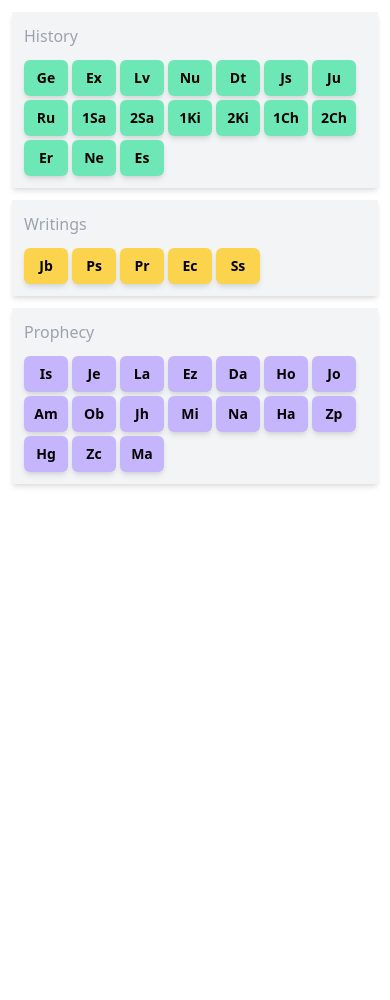
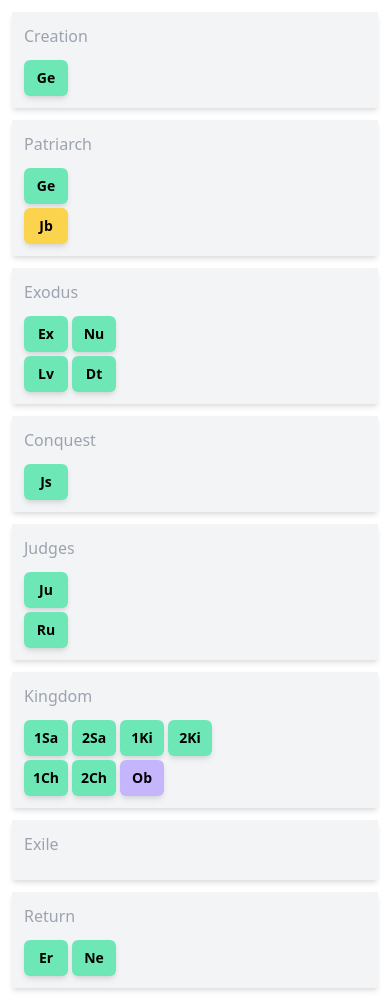
Before and after one commit to robkreisel/the-bible, a React (Create React App) app: page / in a window 390 px wide. Before the commit the page ends 844 px from the top, so only its background shows below. Built offline with nearby package versions, Linux system fonts and the light colour scheme.

Commit message:
Adding OT Chronological

```diff
--- a/src/App.js
+++ b/src/App.js
@@ -2,15 +2,19 @@ import React from 'react';
 import './App.css';
 import OTDetails from './components/OTDetails';
 import NTDetails from './components/NTDetails';
+import OTChronological from './components/OTChronological';
 
 function App() {
   return (
     <div>
-      <div className="block">
+      <div className="hidden">
         <OTDetails />
       </div>
       <div className="hidden">
         <NTDetails />
+      </div>
+      <div className="block">
+        <OTChronological />
       </div>
     </div>
   );
--- /dev/null
+++ b/src/components/OTChronological.jsx
@@ -0,0 +1,87 @@
+import React from "react";
+import HistoryBook from './HistoryBook';
+import WritingsBook from './WritingsBook';
+import ProphecyBook from './ProphecyBook';
+import history from '../data/otHistory';
+import writings from '../data/otWritings';
+import prophecy from '../data/otProphecy';
+
+export default function OTChronological() {
+
+    return (
+        <div>
+            <div className="m-3 p-3 md:m-10 bg-gray-100 shadow-md overflow-hidden">
+                <div className="mb-3 text-gray-400">Creation</div>
+                <div className="flex flex-wrap gap-1">
+                    {history.filter(function (book) { return book.era.includes("creation"); }).map((book) => (
+                        <HistoryBook book={book} key={book.symbol} />
+                    ))}
+                </div>
+            </div>
+            <div className="m-3 p-3 md:m-10 bg-gray-100 shadow-md overflow-hidden">
+                <div className="mb-3 text-gray-400">Patriarch</div>
+                <div className="grid grid-rows-2 gap-1">
+                    {history.filter(function (book) { return book.era.includes("patriarch"); }).map((book) => (
+                        <HistoryBook book={book} key={book.symbol} />
+                    ))}
+                    {writings.filter(function (book) { return book.era.includes("patriarch"); }).map((book) => (
+                        <WritingsBook book={book} key={book.symbol} />
+                    ))}
+                </div>
+            </div>
+            <div className="m-3 p-3 md:m-10 bg-gray-100 shadow-md overflow-hidden">
+                <div className="mb-3 text-gray-400">Exodus</div>
+                <div className="flex">
+                    <div className="grid grid-rows-2 grid-cols-2 grid-flow-col gap-1">
+                        {history.filter(function (book) { return book.era.includes("exodus"); }).map((book) => (
+                            <HistoryBook book={book} key={book.symbol} />
+                        ))}
+                    </div>
+                </div>
+            </div>
+            <div className="m-3 p-3 md:m-10 bg-gray-100 shadow-md overflow-hidden">
+                <div className="mb-3 text-gray-400">Conquest</div>
+                <div className="flex flex-wrap gap-1">
+                    {history.filter(function (book) { return book.era.includes("conquest"); }).map((book) => (
+                        <HistoryBook book={book} key={book.symbol} />
+                    ))}
+                </div>
+            </div>
+            <div className="m-3 p-3 md:m-10 bg-gray-100 shadow-md overflow-hidden">
+                <div className="mb-3 text-gray-400">Judges</div>
+                <div className="grid grid-row-2 gap-1">
+                    {history.filter(function (book) { return book.era.includes("judges"); }).map((book) => (
+                        <HistoryBook book={book} key={book.symbol} />
+                    ))}
+                </div>
+            </div>
+            <div className="m-3 p-3 md:m-10 bg-gray-100 shadow-md overflow-hidden">
+                <div className="mb-3 text-gray-400">Kingdom</div>
+                <div className="flex">
+                    <div className="grid grid-cols-4 justify-items-end gap-1">
+                        {history.filter(function (book) { return book.era.includes("kingdom"); }).map((book) => (
+                            <HistoryBook book={book} key={book.symbol} />
+                        ))}
+                        <ProphecyBook book={prophecy.find(function (book) { return book.symbol === "Ob" })} />
+                    </div>
+                </div>
+            </div>
+            <div className="m-3 p-3 md:m-10 bg-gray-100 shadow-md overflow-hidden">
+                <div className="mb-3 text-gray-400">Exile</div>
+                <div className="flex flex-wrap gap-1">
+                    {history.filter(function (book) { return book.era.includes("exile"); }).map((book) => (
+                        <HistoryBook book={book} key={book.symbol} />
+                    ))}
+                </div>
+            </div>
+            <div className="m-3 p-3 md:m-10 bg-gray-100 shadow-md overflow-hidden">
+                <div className="mb-3 text-gray-400">Return</div>
+                <div className="flex flex-wrap gap-1">
+                    {history.filter(function (book) { return book.era.includes("return"); }).map((book) => (
+                        <HistoryBook book={book} key={book.symbol} />
+                    ))}
+                </div>
+            </div>
+        </div>
+    );
+}
--- a/src/data/otHistory.js
+++ b/src/data/otHistory.js
@@ -3,7 +3,7 @@ export default [
         name: "Genesis",
         symbol: "Ge",
         year: "1430 BC",
-    era: "BC",
+        era: ["creation", "patriarch"],
         author: "Moses",
         order: 1,
     },
@@ -11,7 +11,7 @@ export default [
         name: "Exodus",
         symbol: "Ex",
         year: "1400 BC",
-    era: "BC",
+        era: "exodus",
         author: "Moses",
         order: 1,
     },
@@ -19,7 +19,7 @@ export default [
         name: "Leviticus",
         symbol: "Lv",
         year: "1445 BC",
-    era: "BC",
+        era: "exodus",
         author: "Moses",
         order: 1,
     },
@@ -27,7 +27,7 @@ export default [
         name: "Numbers",
         symbol: "Nu",
         year: "1400 BC",
-    era: "BC",
+        era: "exodus",
         author: "Moses",
         order: 1,
     },
@@ -35,7 +35,7 @@ export default [
         name: "Deuteronomy",
         symbol: "Dt",
         year: "1400 BC",
-    era: "BC",
+        era: "exodus",
         author: "Moses",
         order: 1,
     },
@@ -43,7 +43,7 @@ export default [
         name: "Joshua",
         symbol: "Js",
         year: "1375 BC",
-    era: "BC",
+        era: "conquest",
         author: "Joshua",
         order: 1,
     },
@@ -51,7 +51,7 @@ export default [
         name: "Judges",
         symbol: "Ju",
         year: "1050 BC",
-    era: "BC",
+        era: "judges",
         author: "Samuel",
         order: 1,
     },
@@ -59,7 +59,7 @@ export default [
         name: "Ruth",
         symbol: "Ru",
         year: "1050-1000 BC",
-    era: "BC",
+        era: "judges",
         author: "Samuel",
         order: 1,
     },
@@ -67,7 +67,7 @@ export default [
         name: "1 Samuel",
         symbol: "1Sa",
         year: "900 BC",
-    era: "BC",
+        era: "kingdom",
         author: "Samuel",
         order: 1,
     },
@@ -75,7 +75,7 @@ export default [
         name: "1 Samuel",
         symbol: "2Sa",
         year: "900 BC",
-    era: "BC",
+        era: "kingdom",
         author: "Samuel",
         order: 1,
     },
@@ -83,7 +83,7 @@ export default [
         name: "1 Kings",
         symbol: "1Ki",
         year: "550 BC",
-    era: "BC",
+        era: "kingdom",
         author: "Unknown",
         order: 1,
     },
@@ -91,7 +91,7 @@ export default [
         name: "2 Kings",
         symbol: "2Ki",
         year: "550 BC",
-    era: "BC",
+        era: "kingdom",
         author: "Unknown",
         order: 1,
     },
@@ -99,7 +99,7 @@ export default [
         name: "1 Chronicles",
         symbol: "1Ch",
         year: "450 BC",
-    era: "BC",
+        era: "kingdom",
         author: "Unknown",
         order: 1,
     },
@@ -107,7 +107,7 @@ export default [
         name: "2 Chronicles",
         symbol: "2Ch",
         year: "340 BC",
-    era: "BC",
+        era: "kingdom",
         author: "Unknown",
         order: 1,
     },
@@ -115,7 +115,7 @@ export default [
         name: "Ezra",
         symbol: "Er",
         year: "450 BC",
-    era: "BC",
+        era: "return",
         author: "Ezra",
         order: 1,
     },
@@ -123,13 +123,13 @@ export default [
         name: "Nehemiah",
         symbol: "Ne",
         year: "425-400 BC",
-    era: "BC",
+        era: "return",
         author: "Nehemiah",
         order: 1,
     },
     {
         name: "Esther",
-    symbol: "Es",
+        symbol: "return",
         year: "450 BC",
         era: "BC",
         author: "Unknown",
--- a/src/data/otWritings.js
+++ b/src/data/otWritings.js
@@ -3,7 +3,7 @@ export default [
         name: "Job",
         symbol: "Jb",
         year: "1900 BC",
-    era: "BC",
+        era: "patriarch",
         author: "Unknown"
     },
     {
```
Lines whose indentation alone changed are shown as unchanged.
